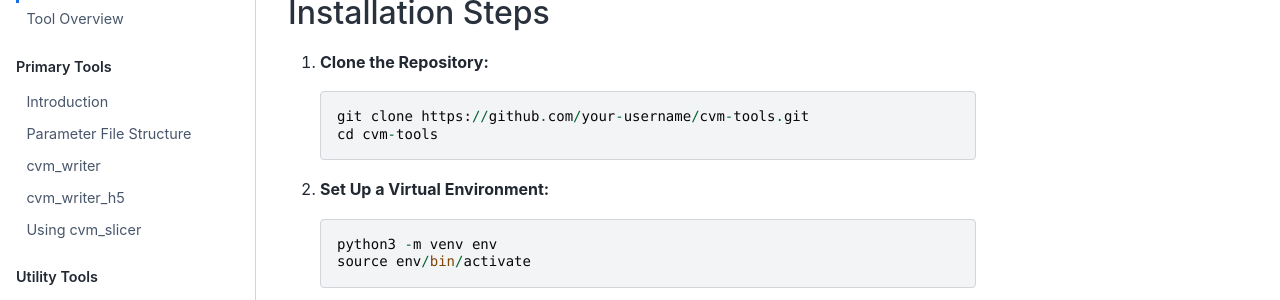
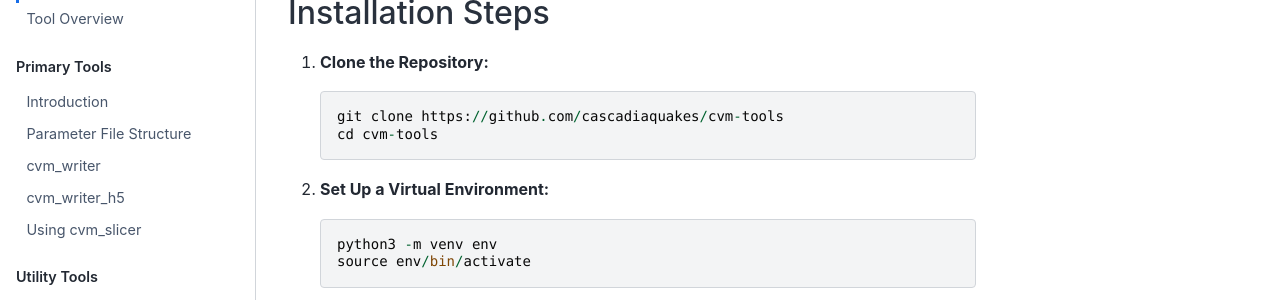
Before and after one commit to cascadiaquakes/cvm-tools-book, a Jupyter Book: the page built from setup_guide.md, in a window 1280 px wide and 1245 px high. Shown: the part 370-670 px from the top of the window. Built offline with Jupyter Book 1.0.4 settings and Sphinx 7.4.7 and the Sphinx Book theme 1.1.4, drawn with Linux system fonts in a browser that asks for light colours; part of the change alters nothing that is shown.

Commit message:
updated the git repository url

````diff
--- a/setup_guide.md
+++ b/setup_guide.md
@@ -9,7 +9,7 @@ This package has been tested under Python 3.12.0 on macOS 14.4.1. It may work wi
 1. **Clone the Repository:**
 
    ```
-   git clone https://github.com/your-username/cvm-tools.git
+   git clone https://github.com/cascadiaquakes/cvm-tools
    cd cvm-tools
    ```
 
````
